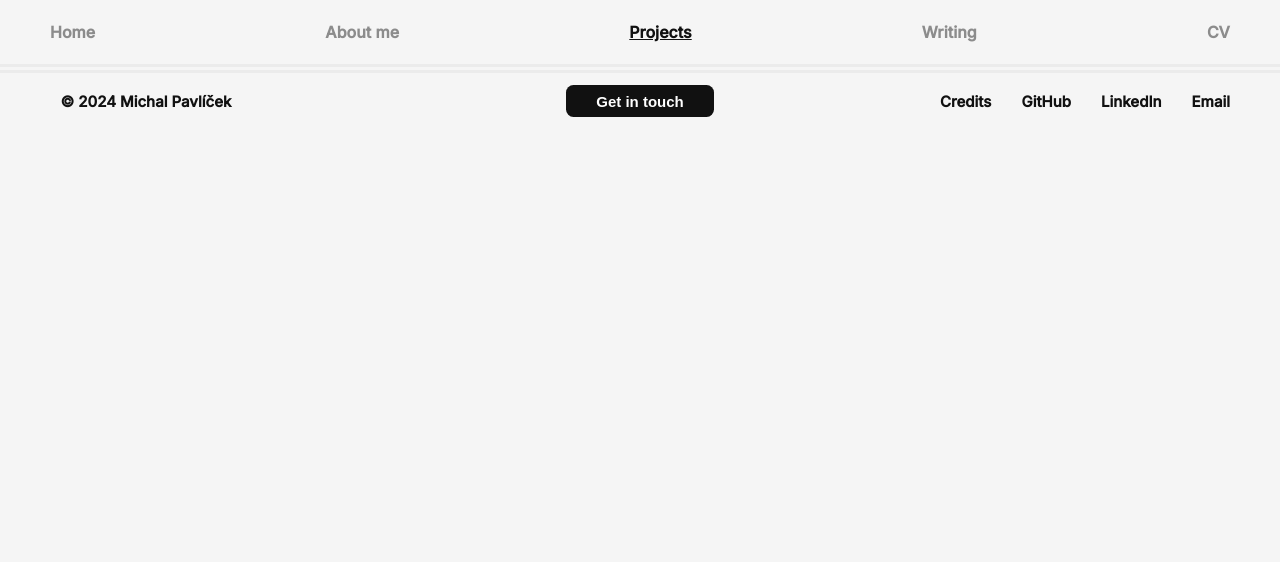
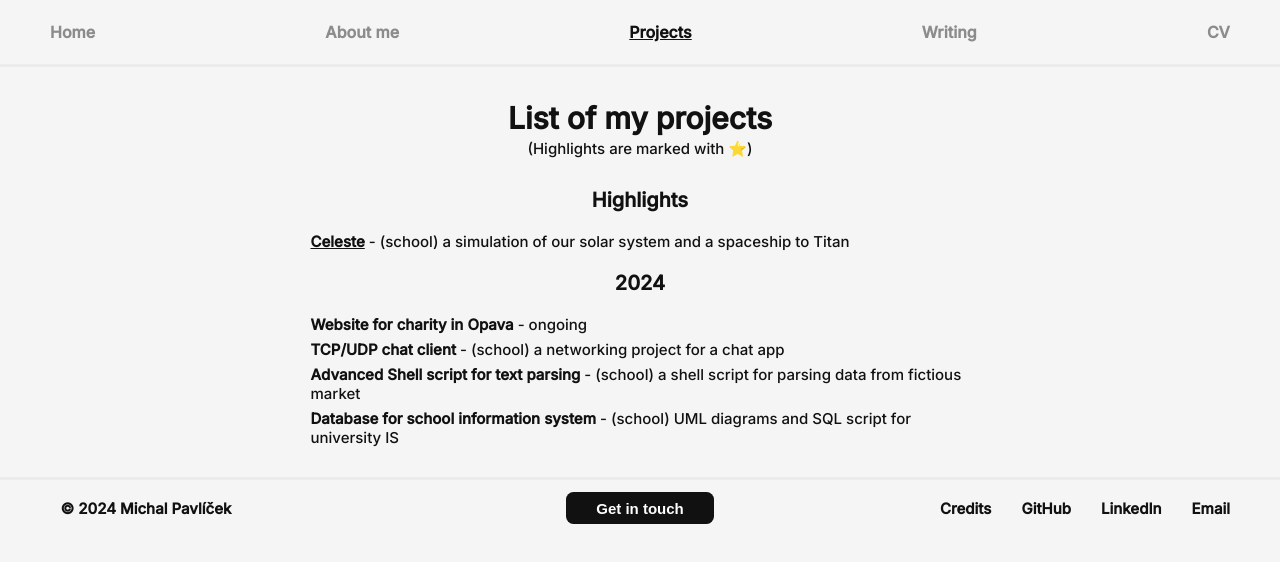
Before and after one commit to Pavlyuchenko/Portfolio, a website: page new-portfolio/projects.html in a window 1280 px wide. Drawn offline with Linux system fonts and the light colour scheme.

Commit message:
Desktop desing prob finished

```diff
--- /dev/null
+++ b/new-portfolio/projects.css
@@ -0,0 +1,31 @@
+main {
+    padding: 3em 30em;
+}
+
+main h1 {
+    font-size: 3em;
+    text-align: center;
+    margin-top: 0;
+    margin-bottom: 0;
+}
+#note {
+    text-align: center;
+    font-size: 1.5em;
+    margin-top: 0.2em;
+    margin-bottom: 2em;
+}
+
+main h3 {
+    font-size: 2em;
+    text-align: center;
+}
+main p {
+    font-size: 1.5em;
+    margin-bottom: 0;
+    margin-top: 0.4em;
+    color: var(--primary-color);
+}
+main a {
+    font-weight: 600;
+    color: var(--primary-color);
+}
--- a/new-portfolio/projects.html
+++ b/new-portfolio/projects.html
@@ -6,6 +6,7 @@
         <title>Michal Pavlíček | Projects</title>
 
         <link rel="stylesheet" href="wrapper.css" />
+        <link rel="stylesheet" href="projects.css" />
 
         <link rel="preconnect" href="https://fonts.googleapis.com" />
         <link rel="preconnect" href="https://fonts.gstatic.com" crossorigin />
@@ -26,7 +27,31 @@
             <hr />
         </nav>
 
-        <main></main>
+        <main>
+            <h1>List of my projects</h1>
+            <p id="note">(Highlights are marked with ⭐)</p>
+
+            <h3>Highlights</h3>
+            <p>
+                <a href="">Celeste</a> - (school) a simulation of our solar
+                system and a spaceship to Titan
+            </p>
+
+            <h3>2024</h3>
+            <p><b>Website for charity in Opava</b> - ongoing</p>
+            <p>
+                <b>TCP/UDP chat client</b> - (school) a networking project for a
+                chat app
+            </p>
+            <p>
+                <b>Advanced Shell script for text parsing</b> - (school) a shell
+                script for parsing data from fictious market
+            </p>
+            <p>
+                <b>Database for school information system</b> - (school) UML
+                diagrams and SQL script for university IS
+            </p>
+        </main>
 
         <hr />
         <footer>
--- a/new-portfolio/wrapper.css
+++ b/new-portfolio/wrapper.css
@@ -47,6 +47,9 @@ nav ul li a:not(.active) {
     text-decoration: underline;
     color: var(--primary-color);
 }
+nav ul li a:hover {
+    text-decoration: underline;
+}
 
 hr {
     border: none;
@@ -93,6 +96,9 @@ footer p {
     text-decoration: none;
     color: var(--primary-color);
 }
+#footer-links a:hover {
+    text-decoration: underline;
+}
 
 /* GLOBAL */
 .primary-button {
@@ -106,6 +112,9 @@ footer p {
     margin-top: 2em;
     cursor: pointer;
     transition: background-color 0.3s;
+}
+.primary-button:hover {
+    text-decoration: underline;
 }
 
 .secondary-button {
@@ -121,3 +130,6 @@ footer p {
     cursor: pointer;
     transition: background-color 0.3s;
 }
+.secondary-button:hover {
+    text-decoration: underline;
+}
```
Also changed, not shown: new-portfolio/about.css (+27 -0 lines), new-portfolio/about.html (+13 -3 lines).
